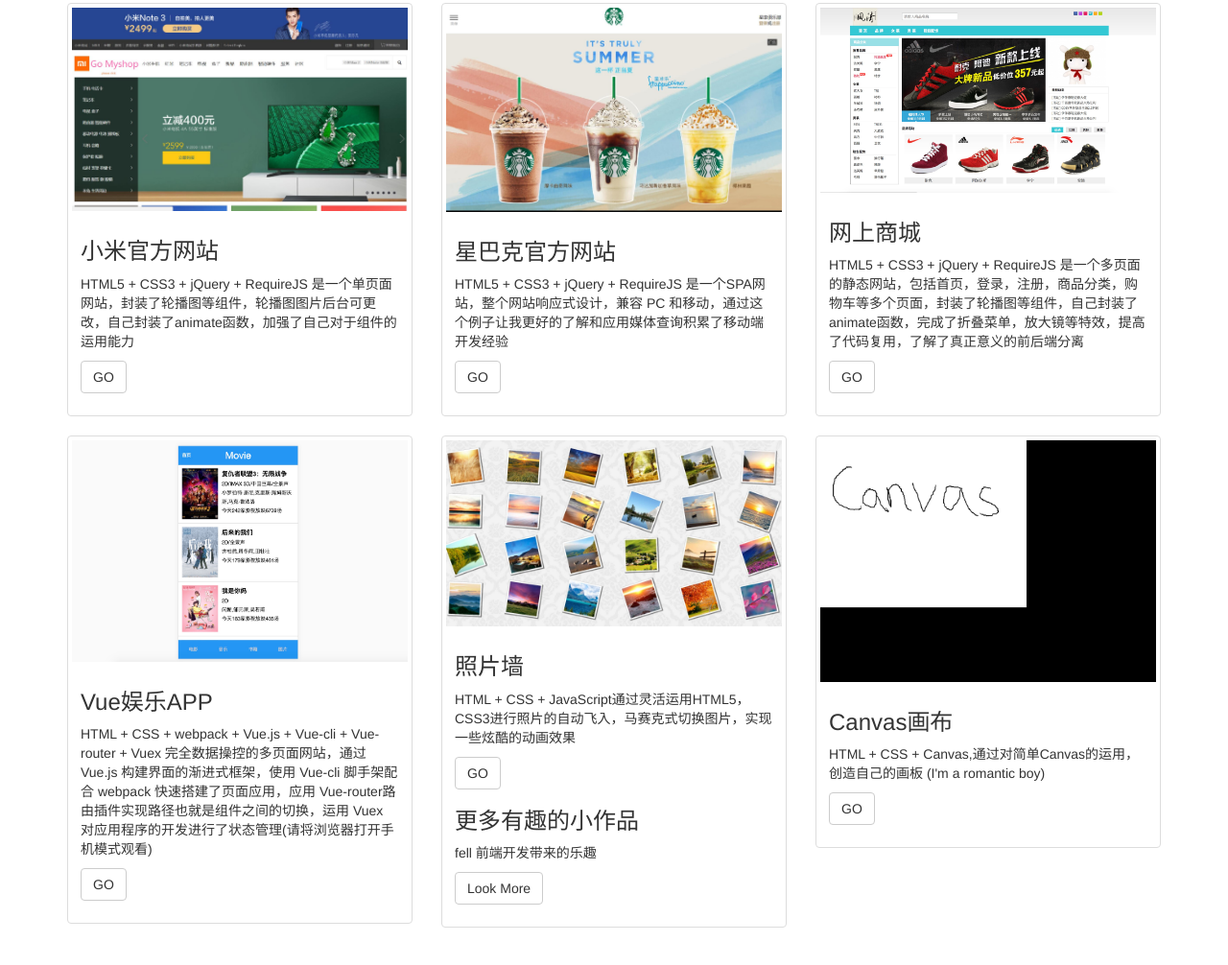
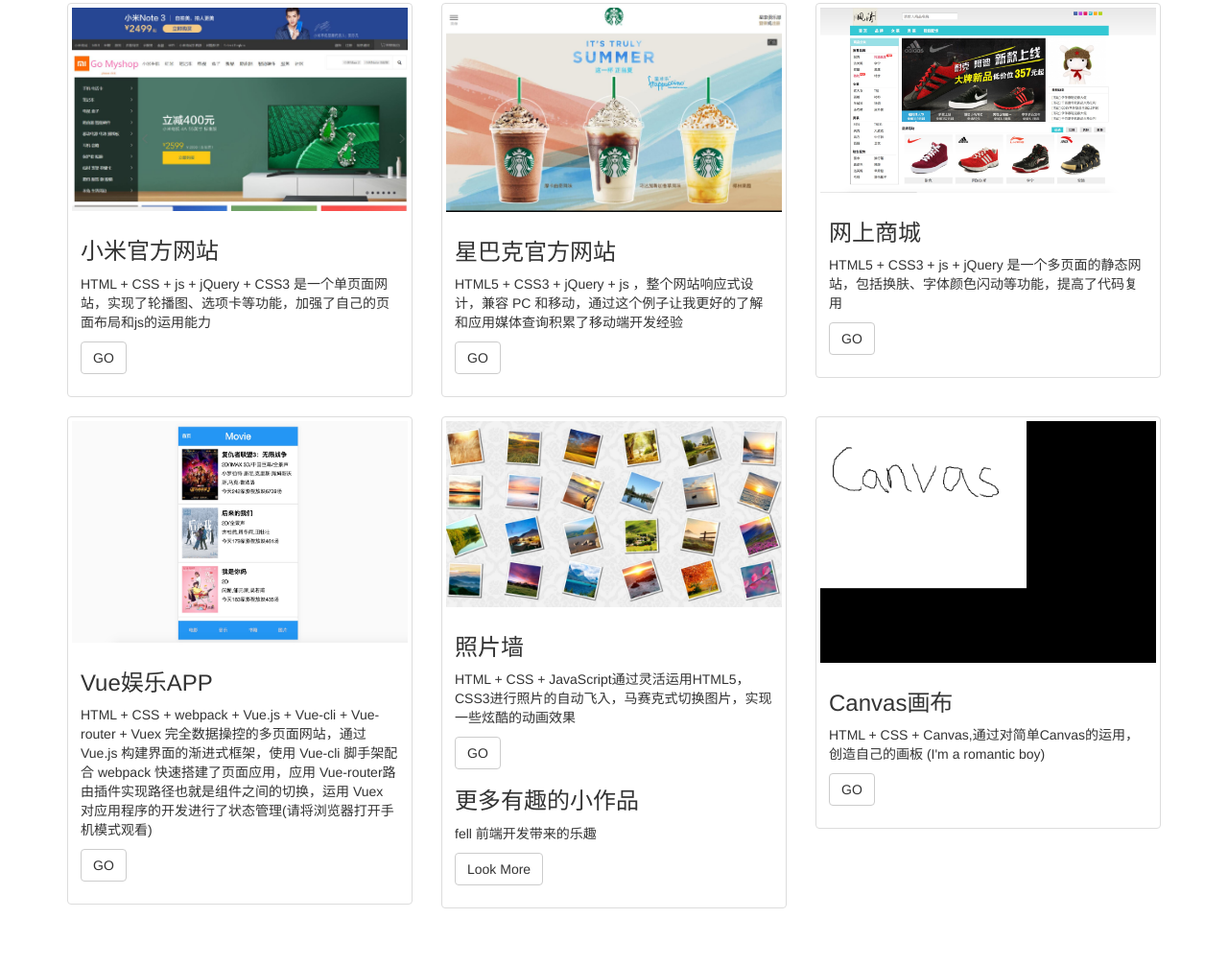
Before and after one commit to suihongbo/Mr_sui, a plain HTML site: page index.html in a window 1280 px wide. Shown: the part 2152-3158 px from the top of the page at 96% size. Drawn offline with nearby package versions, Linux system fonts and the light colour scheme; a script that the page names is missing.

Commit message:
practice

```diff
--- a/index.html
+++ b/index.html
@@ -13,7 +13,7 @@
 </head>
 <body>
     <div id="mark">
-        <img src="img/loding.gif" alt="">
+        <img src="img/4.gif" alt="">
     </div>
 
     <div id="header">
@@ -350,7 +350,7 @@
                         </a>
                         <div class="caption">
                             <h3>小米官方网站</h3>
-                            <p>HTML5 + CSS3 + jQuery + RequireJS 是一个单页面网站，封装了轮播图等组件，轮播图图片后台可更改，自己封装了animate函数，加强了自己对于组件的运用能力</p>
+                            <p>HTML + CSS + js + jQuery + CSS3 是一个单页面网站，实现了轮播图、选项卡等功能，加强了自己的页面布局和js的运用能力</p>
                             <p>
                                 <a href="project/xiaomi-guanwang/index.html" class="btn btn-default" role="button">GO</a>
                             </p>
@@ -364,7 +364,7 @@
                         </a>
                         <div class="caption">
                             <h3>星巴克官方网站</h3>
-                            <p>HTML5 + CSS3 + jQuery + RequireJS 是一个SPA网站，整个网站响应式设计，兼容 PC 和移动，通过这个例子让我更好的了解和应用媒体查询积累了移动端开发经验</p>
+                            <p>HTML5 + CSS3 + jQuery + js ，整个网站响应式设计，兼容 PC 和移动，通过这个例子让我更好的了解和应用媒体查询积累了移动端开发经验</p>
                             <p>
                                 <a href="project/Starbucks/index.html" class="btn btn-default" role="button">GO</a>
                             </p>
@@ -378,7 +378,7 @@
                         </a>
                         <div class="caption">
                             <h3>网上商城</h3>
-                            <p>HTML5 + CSS3 + jQuery + RequireJS 是一个多页面的静态网站，包括首页，登录，注册，商品分类，购物车等多个页面，封装了轮播图等组件，自己封装了animate函数，完成了折叠菜单，放大镜等特效，提高了代码复用，了解了真正意义的前后端分离</p>
+                            <p>HTML5 + CSS3 + js + jQuery 是一个多页面的静态网站，包括换肤、字体颜色闪动等功能，提高了代码复用</p>
                             <p>
                                 <a href="project/qingfeng_shop/index-two.html" class="btn btn-default" role="button">GO</a>
                             </p>
```
